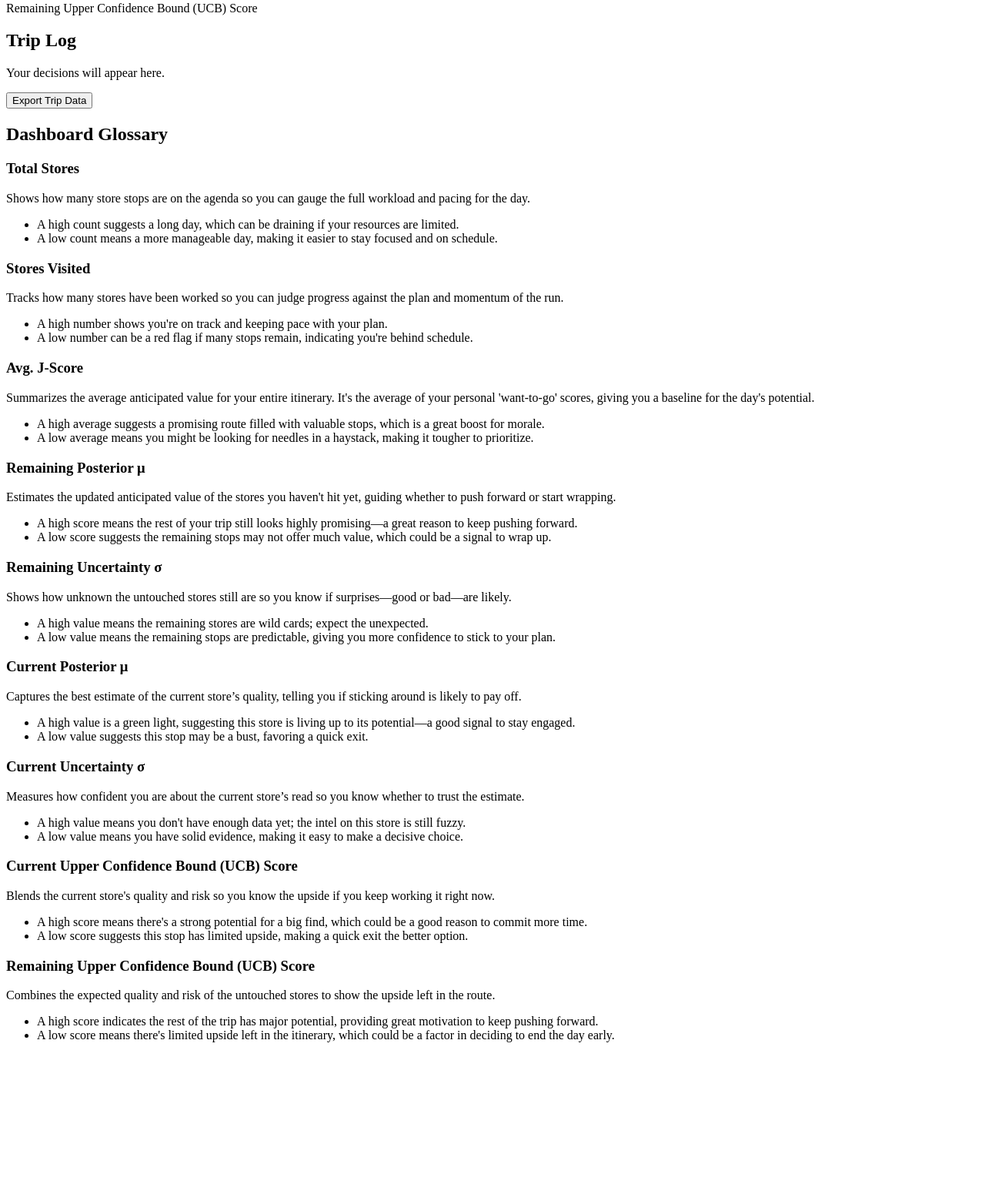
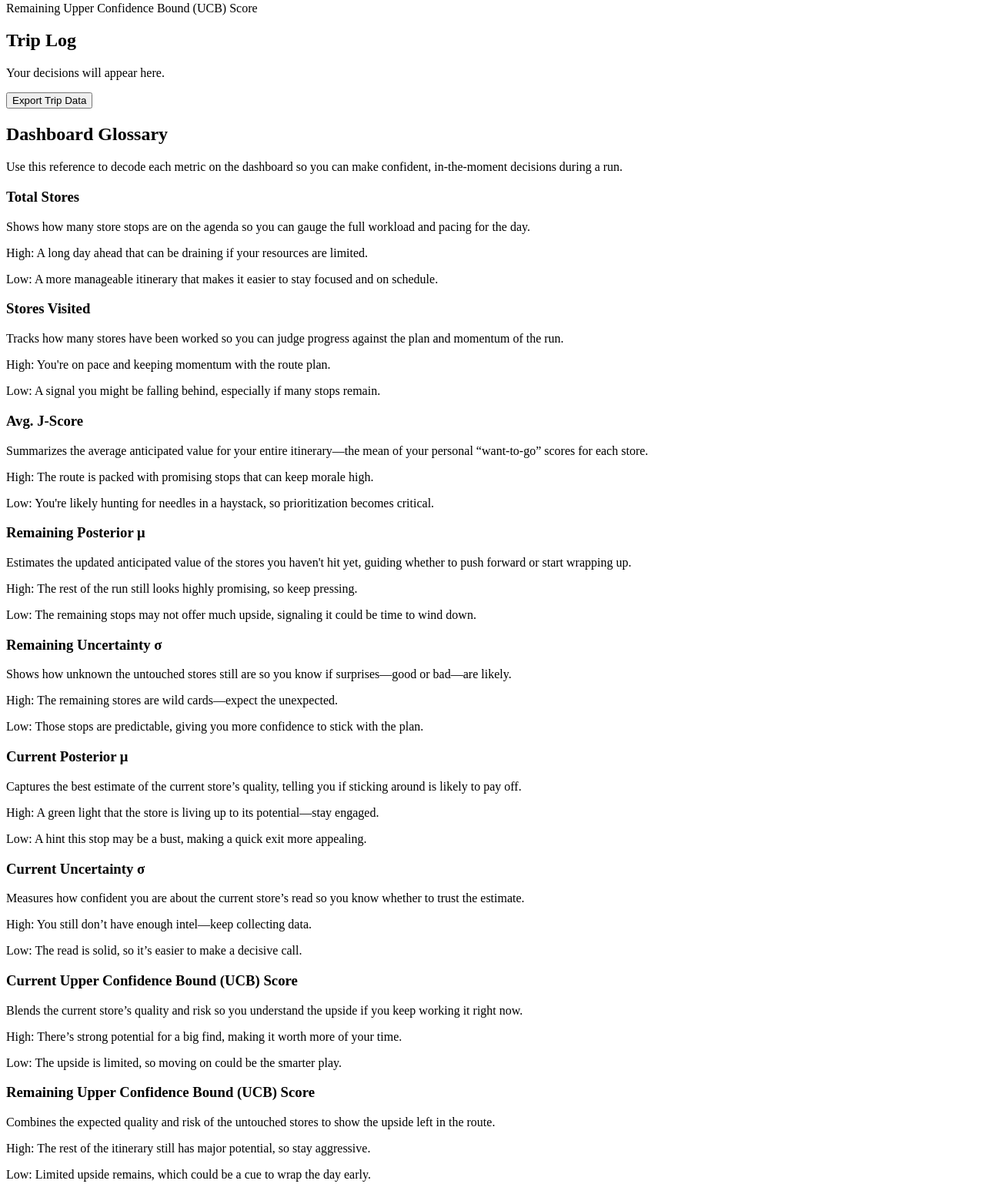
Before and after one commit to jasonwoodard/rustbelt, a Node project: template src/io/templates/day-of.mustache in a window 1280 px wide. Shown: the part 1280-2831 px from the top of the page at 77% size. Before the commit the page ends 2634 px from the top, so only its background shows below. Run offline with Node 20 templates, Linux system fonts and the light colour scheme; the template is opened without the code that fills it, so the values that code supplies are empty.

Commit message:
Restyle dashboard glossary section

```diff
--- a/src/io/templates/day-of.mustache
+++ b/src/io/templates/day-of.mustache
@@ -186,99 +186,124 @@
           </div>
         </section>
       </main>
-      <section class="mt-10 bg-white p-6 rounded-lg shadow-sm">
-        <h2 class="text-2xl font-bold mb-6 text-stone-900">Dashboard Glossary</h2>
+      <section class="mt-10">
+        <div class="bg-white border border-stone-200 rounded-xl p-8 shadow-sm">
+          <div class="flex items-center justify-between flex-wrap gap-4 mb-8">
+            <h2 class="text-3xl font-semibold text-stone-900">Dashboard Glossary</h2>
+            <p class="text-sm text-stone-500 max-w-2xl">
+              Use this reference to decode each metric on the dashboard so you can make confident, in-the-moment decisions during a run.
+            </p>
+          </div>
 
           <!-- Glossary Grid -->
-        <div class="grid grid-cols-1 md:grid-cols-2 gap-6">
+          <div class="grid grid-cols-1 gap-6 md:grid-cols-2">
             <!-- Total Stores -->
-          <div>
-            <h3 class="font-semibold text-lg text-stone-800">Total Stores</h3>
-            <p class="text-sm text-stone-600 mt-1">Shows how many store stops are on the agenda so you can gauge the full workload and pacing for the day.</p>
-            <ul class="list-disc list-inside text-xs text-stone-500 mt-2 space-y-2">
-              <li>A high count suggests a long day, which can be draining if your resources are limited.</li>
-              <li>A low count means a more manageable day, making it easier to stay focused and on schedule.</li>
-            </ul>
+            <div class="bg-stone-50 border border-stone-200 rounded-xl p-6 shadow-sm hover:shadow-md transition-shadow">
+              <h3 class="text-lg font-semibold text-stone-900">Total Stores</h3>
+              <p class="mt-2 text-sm leading-relaxed text-stone-600">
+                Shows how many store stops are on the agenda so you can gauge the full workload and pacing for the day.
+              </p>
+              <div class="mt-4 space-y-2 text-sm leading-relaxed text-stone-600">
+                <p><span class="font-semibold text-stone-700">High:</span> A long day ahead that can be draining if your resources are limited.</p>
+                <p><span class="font-semibold text-stone-700">Low:</span> A more manageable itinerary that makes it easier to stay focused and on schedule.</p>
+              </div>
             </div>
 
             <!-- Stores Visited -->
-          <div>
-            <h3 class="font-semibold text-lg text-stone-800">Stores Visited</h3>
-            <p class="text-sm text-stone-600 mt-1">Tracks how many stores have been worked so you can judge progress against the plan and momentum of the run.</p>
-            <ul class="list-disc list-inside text-xs text-stone-500 mt-2 space-y-2">
-              <li>A high number shows you're on track and keeping pace with your plan.</li>
-              <li>A low number can be a red flag if many stops remain, indicating you're behind schedule.</li>
-            </ul>
+            <div class="bg-stone-50 border border-stone-200 rounded-xl p-6 shadow-sm hover:shadow-md transition-shadow">
+              <h3 class="text-lg font-semibold text-stone-900">Stores Visited</h3>
+              <p class="mt-2 text-sm leading-relaxed text-stone-600">
+                Tracks how many stores have been worked so you can judge progress against the plan and momentum of the run.
+              </p>
+              <div class="mt-4 space-y-2 text-sm leading-relaxed text-stone-600">
+                <p><span class="font-semibold text-stone-700">High:</span> You're on pace and keeping momentum with the route plan.</p>
+                <p><span class="font-semibold text-stone-700">Low:</span> A signal you might be falling behind, especially if many stops remain.</p>
+              </div>
             </div>
 
             <!-- Avg. J-Score -->
-          <div>
-            <h3 class="font-semibold text-lg text-stone-800">Avg. J-Score</h3>
-            <p class="text-sm text-stone-600 mt-1">Summarizes the average anticipated value for your entire itinerary. It's the average of your personal 'want-to-go' scores, giving you a baseline for the day's potential.</p>
-            <ul class="list-disc list-inside text-xs text-stone-500 mt-2 space-y-2">
-              <li>A high average suggests a promising route filled with valuable stops, which is a great boost for morale.</li>
-              <li>A low average means you might be looking for needles in a haystack, making it tougher to prioritize.</li>
-            </ul>
+            <div class="bg-stone-50 border border-stone-200 rounded-xl p-6 shadow-sm hover:shadow-md transition-shadow">
+              <h3 class="text-lg font-semibold text-stone-900">Avg. J-Score</h3>
+              <p class="mt-2 text-sm leading-relaxed text-stone-600">
+                Summarizes the average anticipated value for your entire itinerary—the mean of your personal &ldquo;want-to-go&rdquo; scores for each store.
+              </p>
+              <div class="mt-4 space-y-2 text-sm leading-relaxed text-stone-600">
+                <p><span class="font-semibold text-stone-700">High:</span> The route is packed with promising stops that can keep morale high.</p>
+                <p><span class="font-semibold text-stone-700">Low:</span> You're likely hunting for needles in a haystack, so prioritization becomes critical.</p>
+              </div>
             </div>
 
             <!-- Remaining Posterior μ -->
-          <div>
-            <h3 class="font-semibold text-lg text-stone-800">Remaining Posterior μ</h3>
-            <p class="text-sm text-stone-600 mt-1">Estimates the updated anticipated value of the stores you haven't hit yet, guiding whether to push forward or start wrapping.</p>
-            <ul class="list-disc list-inside text-xs text-stone-500 mt-2 space-y-2">
-              <li>A high score means the rest of your trip still looks highly promising—a great reason to keep pushing forward.</li>
-              <li>A low score suggests the remaining stops may not offer much value, which could be a signal to wrap up.</li>
-            </ul>
+            <div class="bg-stone-50 border border-stone-200 rounded-xl p-6 shadow-sm hover:shadow-md transition-shadow">
+              <h3 class="text-lg font-semibold text-stone-900">Remaining Posterior μ</h3>
+              <p class="mt-2 text-sm leading-relaxed text-stone-600">
+                Estimates the updated anticipated value of the stores you haven't hit yet, guiding whether to push forward or start wrapping up.
+              </p>
+              <div class="mt-4 space-y-2 text-sm leading-relaxed text-stone-600">
+                <p><span class="font-semibold text-stone-700">High:</span> The rest of the run still looks highly promising, so keep pressing.</p>
+                <p><span class="font-semibold text-stone-700">Low:</span> The remaining stops may not offer much upside, signaling it could be time to wind down.</p>
+              </div>
             </div>
 
             <!-- Remaining Uncertainty σ -->
-          <div>
-            <h3 class="font-semibold text-lg text-stone-800">Remaining Uncertainty σ</h3>
-            <p class="text-sm text-stone-600 mt-1">Shows how unknown the untouched stores still are so you know if surprises—good or bad—are likely.</p>
-            <ul class="list-disc list-inside text-xs text-stone-500 mt-2 space-y-2">
-              <li>A high value means the remaining stores are wild cards; expect the unexpected.</li>
-              <li>A low value means the remaining stops are predictable, giving you more confidence to stick to your plan.</li>
-            </ul>
+            <div class="bg-stone-50 border border-stone-200 rounded-xl p-6 shadow-sm hover:shadow-md transition-shadow">
+              <h3 class="text-lg font-semibold text-stone-900">Remaining Uncertainty σ</h3>
+              <p class="mt-2 text-sm leading-relaxed text-stone-600">
+                Shows how unknown the untouched stores still are so you know if surprises&mdash;good or bad&mdash;are likely.
+              </p>
+              <div class="mt-4 space-y-2 text-sm leading-relaxed text-stone-600">
+                <p><span class="font-semibold text-stone-700">High:</span> The remaining stores are wild cards&mdash;expect the unexpected.</p>
+                <p><span class="font-semibold text-stone-700">Low:</span> Those stops are predictable, giving you more confidence to stick with the plan.</p>
+              </div>
             </div>
 
             <!-- Current Posterior μ -->
-          <div>
-            <h3 class="font-semibold text-lg text-stone-800">Current Posterior μ</h3>
-            <p class="text-sm text-stone-600 mt-1">Captures the best estimate of the current store’s quality, telling you if sticking around is likely to pay off.</p>
-            <ul class="list-disc list-inside text-xs text-stone-500 mt-2 space-y-2">
-              <li>A high value is a green light, suggesting this store is living up to its potential—a good signal to stay engaged.</li>
-              <li>A low value suggests this stop may be a bust, favoring a quick exit.</li>
-            </ul>
+            <div class="bg-stone-50 border border-stone-200 rounded-xl p-6 shadow-sm hover:shadow-md transition-shadow">
+              <h3 class="text-lg font-semibold text-stone-900">Current Posterior μ</h3>
+              <p class="mt-2 text-sm leading-relaxed text-stone-600">
+                Captures the best estimate of the current store&rsquo;s quality, telling you if sticking around is likely to pay off.
+              </p>
+              <div class="mt-4 space-y-2 text-sm leading-relaxed text-stone-600">
+                <p><span class="font-semibold text-stone-700">High:</span> A green light that the store is living up to its potential&mdash;stay engaged.</p>
+                <p><span class="font-semibold text-stone-700">Low:</span> A hint this stop may be a bust, making a quick exit more appealing.</p>
+              </div>
             </div>
 
             <!-- Current Uncertainty σ -->
-          <div>
-            <h3 class="font-semibold text-lg text-stone-800">Current Uncertainty σ</h3>
-            <p class="text-sm text-stone-600 mt-1">Measures how confident you are about the current store’s read so you know whether to trust the estimate.</p>
-            <ul class="list-disc list-inside text-xs text-stone-500 mt-2 space-y-2">
-              <li>A high value means you don't have enough data yet; the intel on this store is still fuzzy.</li>
-              <li>A low value means you have solid evidence, making it easy to make a decisive choice.</li>
-            </ul>
+            <div class="bg-stone-50 border border-stone-200 rounded-xl p-6 shadow-sm hover:shadow-md transition-shadow">
+              <h3 class="text-lg font-semibold text-stone-900">Current Uncertainty σ</h3>
+              <p class="mt-2 text-sm leading-relaxed text-stone-600">
+                Measures how confident you are about the current store&rsquo;s read so you know whether to trust the estimate.
+              </p>
+              <div class="mt-4 space-y-2 text-sm leading-relaxed text-stone-600">
+                <p><span class="font-semibold text-stone-700">High:</span> You still don&rsquo;t have enough intel&mdash;keep collecting data.</p>
+                <p><span class="font-semibold text-stone-700">Low:</span> The read is solid, so it&rsquo;s easier to make a decisive call.</p>
+              </div>
             </div>
 
             <!-- Current Upper Confidence Bound (UCB) Score -->
-          <div>
-            <h3 class="font-semibold text-lg text-stone-800">Current Upper Confidence Bound (UCB) Score</h3>
-            <p class="text-sm text-stone-600 mt-1">Blends the current store's quality and risk so you know the upside if you keep working it right now.</p>
-            <ul class="list-disc list-inside text-xs text-stone-500 mt-2 space-y-2">
-              <li>A high score means there's a strong potential for a big find, which could be a good reason to commit more time.</li>
-              <li>A low score suggests this stop has limited upside, making a quick exit the better option.</li>
-            </ul>
+            <div class="bg-stone-50 border border-stone-200 rounded-xl p-6 shadow-sm hover:shadow-md transition-shadow">
+              <h3 class="text-lg font-semibold text-stone-900">Current Upper Confidence Bound (UCB) Score</h3>
+              <p class="mt-2 text-sm leading-relaxed text-stone-600">
+                Blends the current store&rsquo;s quality and risk so you understand the upside if you keep working it right now.
+              </p>
+              <div class="mt-4 space-y-2 text-sm leading-relaxed text-stone-600">
+                <p><span class="font-semibold text-stone-700">High:</span> There&rsquo;s strong potential for a big find, making it worth more of your time.</p>
+                <p><span class="font-semibold text-stone-700">Low:</span> The upside is limited, so moving on could be the smarter play.</p>
+              </div>
             </div>
 
             <!-- Remaining Upper Confidence Bound (UCB) Score -->
-          <div>
-            <h3 class="font-semibold text-lg text-stone-800">Remaining Upper Confidence Bound (UCB) Score</h3>
-            <p class="text-sm text-stone-600 mt-1">Combines the expected quality and risk of the untouched stores to show the upside left in the route.</p>
-            <ul class="list-disc list-inside text-xs text-stone-500 mt-2 space-y-2">
-              <li>A high score indicates the rest of the trip has major potential, providing great motivation to keep pushing forward.</li>
-              <li>A low score means there's limited upside left in the itinerary, which could be a factor in deciding to end the day early.</li>
-            </ul>
+            <div class="bg-stone-50 border border-stone-200 rounded-xl p-6 shadow-sm hover:shadow-md transition-shadow">
+              <h3 class="text-lg font-semibold text-stone-900">Remaining Upper Confidence Bound (UCB) Score</h3>
+              <p class="mt-2 text-sm leading-relaxed text-stone-600">
+                Combines the expected quality and risk of the untouched stores to show the upside left in the route.
+              </p>
+              <div class="mt-4 space-y-2 text-sm leading-relaxed text-stone-600">
+                <p><span class="font-semibold text-stone-700">High:</span> The rest of the itinerary still has major potential, so stay aggressive.</p>
+                <p><span class="font-semibold text-stone-700">Low:</span> Limited upside remains, which could be a cue to wrap the day early.</p>
+              </div>
+            </div>
           </div>
         </div>
       </section>
```
Lines whose indentation alone changed are shown as unchanged.
